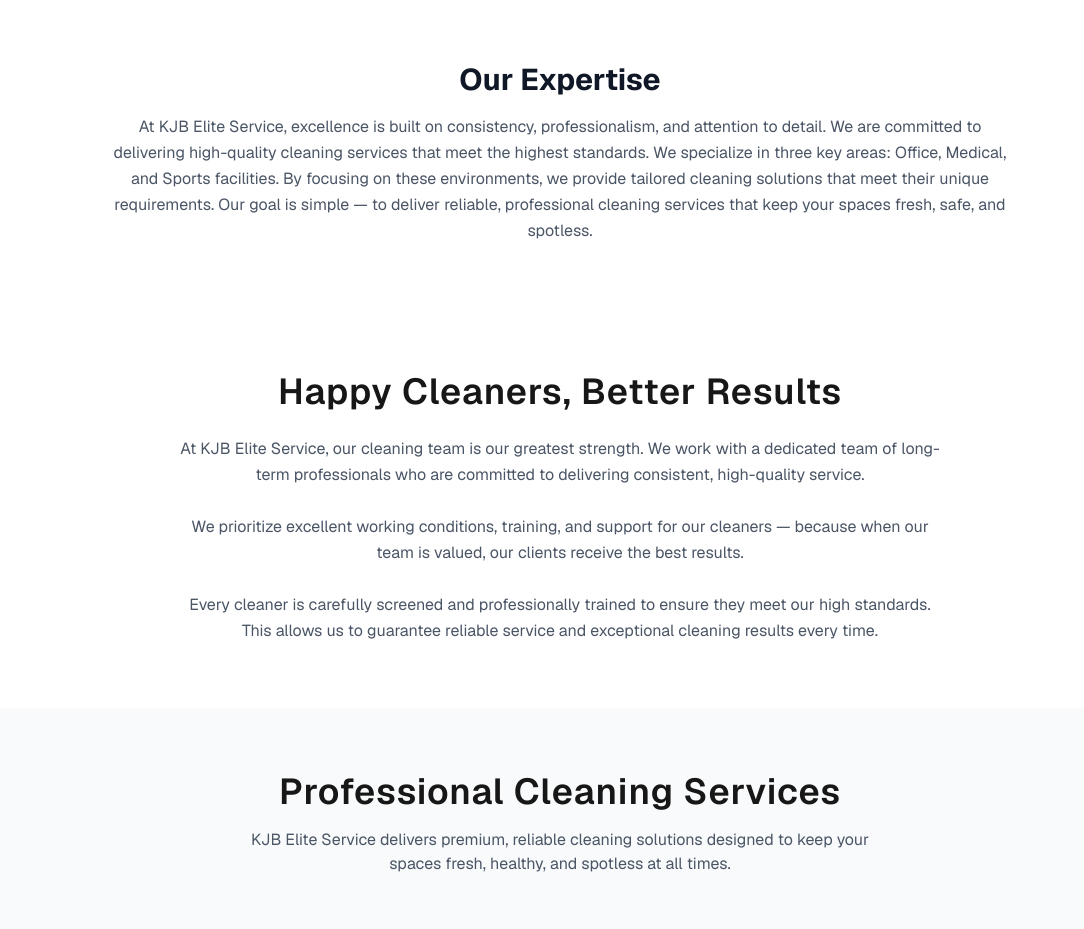
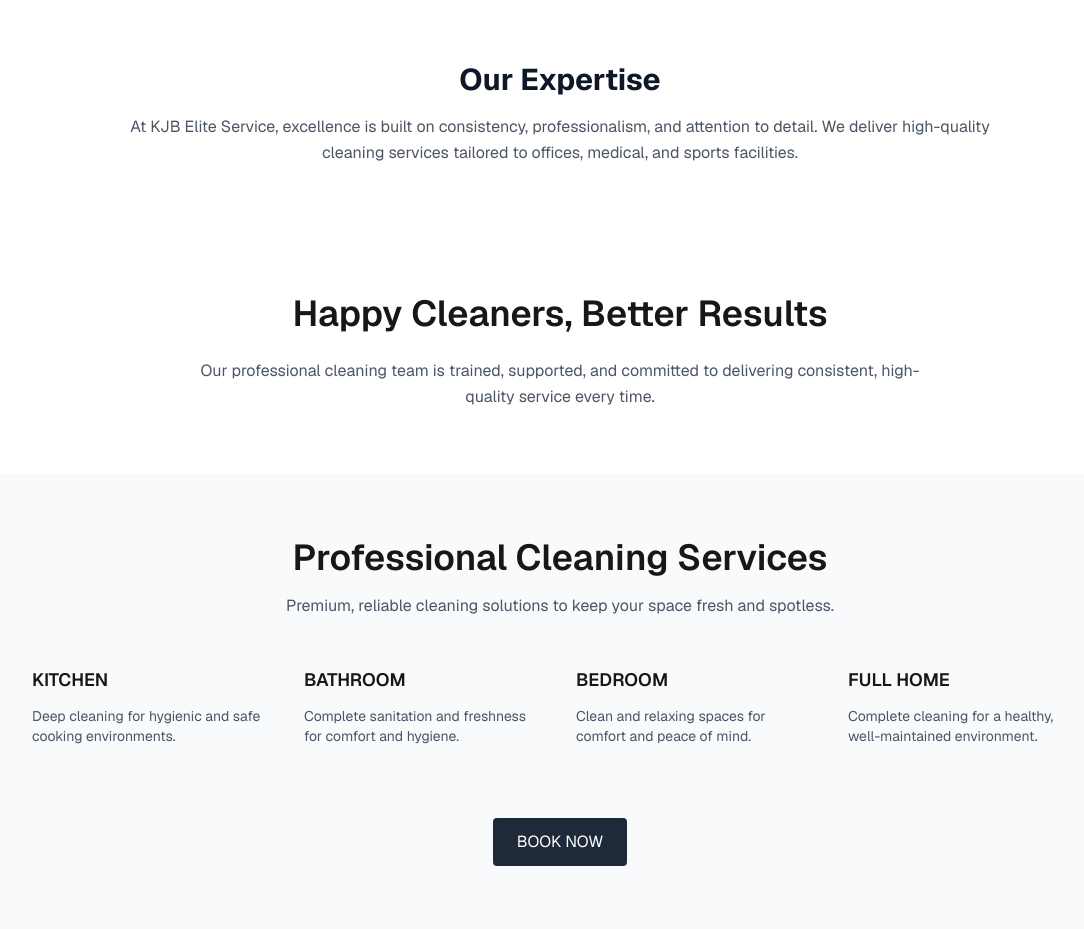
Before and after one commit to jacobk44/team_project, a Next.js app in the folder my-app/: page /about in a window 1280 px wide. Shown: the part 898-1827 px from the top of the page, without its empty margins (80-1164 px from the left). Built offline with nearby package versions, Linux system fonts and the light colour scheme.

Commit message:
fixed import path

```diff
--- a/my-app/app/page.tsx
+++ b/my-app/app/page.tsx
@@ -6,7 +6,7 @@
 import Cardbox from "@/app/ui/home/cardbox";
 import ContactCta from "@/app/ui/layout/contact-cta";
 
-export default function Page() {
+export default function Home() {
   return (
     <main className="bg-gray-100">
       {/* HERO SECTION */}
--- a/my-app/app/ui/about/hero.tsx
+++ b/my-app/app/ui/about/hero.tsx
@@ -4,20 +4,26 @@
 import Card from "@/app/ui/home/card";
 
 type HeroProps = {
-  title: string;
-  description: string;
-  buttonText: string;
-  image: string;
+  title?: string;
+  description?: string;
+  buttonText?: string;
+  image?: string;
 };
 
-export default function Hero({ buttonText, image }: HeroProps) {
+export default function Hero({
+  buttonText = "BOOK NOW",
+  image = "/clean_service.jpg",
+}: HeroProps) {
   return (
     <>
+      {/* HERO SECTION */}
       <section className="relative h-screen w-full flex items-center justify-center px-4 md:px-0">
         {/* Background */}
         <div
           className="absolute inset-0 bg-center bg-cover brightness-75"
-          style={{ backgroundImage: `url(${image})` }}
+          style={{
+            backgroundImage: `url(${image || "/clean_service.jpg"})`,
+          }}
         />
 
         {/* Overlay */}
@@ -29,29 +35,34 @@
             Why Choose KJB Elite Service
           </h2>
 
+          {/* Cards */}
           <div className="grid grid-cols-1 md:grid-cols-3 gap-6">
+            {Card && (
+              <>
                 <Card
                   title="Industry Specialization"
-              description="We specialize in professional cleaning services for offices, medical facilities, and sports environments, ensuring expert-level results in every space."
+                  description="We specialize in professional cleaning services for offices, medical facilities, and sports environments."
                   icon="🏢"
                 />
 
                 <Card
                   title="Happy Cleaners"
-              description="Our cleaners are trained, valued, and supported long-term, creating a motivated team that delivers consistent, high-quality cleaning results."
+                  description="Our cleaners are trained, valued, and supported long-term, ensuring consistent high-quality results."
                   icon="😊"
                 />
 
                 <Card
                   title="Quality Assurance"
-              description="We maintain strict quality control standards to ensure every cleaning service meets our promise of reliability, safety, and excellence."
+                  description="We maintain strict standards to ensure reliability, safety, and excellence in every service."
                   icon="✔️"
                 />
+              </>
+            )}
           </div>
         </div>
       </section>
 
-      {/* ABOUT SECTION */}
+      {/* ABOUT */}
       <section className="py-16 px-4 md:px-0 bg-white text-center">
         <div className="max-w-4xl mx-auto">
           <h2 className="text-2xl md:text-3xl font-bold mb-4 text-gray-900">
@@ -60,107 +71,72 @@
 
           <p className="text-gray-600 text-sm md:text-base leading-relaxed">
             At KJB Elite Service, excellence is built on consistency,
-            professionalism, and attention to detail. We are committed to
-            delivering high-quality cleaning services that meet the highest
-            standards. We specialize in three key areas: Office, Medical, and
-            Sports facilities. By focusing on these environments, we provide
-            tailored cleaning solutions that meet their unique requirements. Our
-            goal is simple — to deliver reliable, professional cleaning services
-            that keep your spaces fresh, safe, and spotless.
+            professionalism, and attention to detail. We deliver high-quality
+            cleaning services tailored to offices, medical, and sports facilities.
           </p>
         </div>
       </section>
 
-      {/* HAPPY CLEANERS SECTION */}
+      {/* CLEANERS */}
       <section className="px-4 md:px-20 py-12 md:py-16 bg-white">
         <div className="text-center max-w-3xl mx-auto">
-          <h2 className="text-2xl md:text-3xl lg:text-4xl font-semibold tracking-wide">
+          <h2 className="text-2xl md:text-3xl lg:text-4xl font-semibold">
             Happy Cleaners, Better Results
           </h2>
 
           <p className="mt-6 text-gray-600 text-sm md:text-base leading-relaxed">
-            At KJB Elite Service, our cleaning team is our greatest strength. We
-            work with a dedicated team of long-term professionals who are
-            committed to delivering consistent, high-quality service.
-            <br />
-            <br />
-            We prioritize excellent working conditions, training, and support
-            for our cleaners — because when our team is valued, our clients
-            receive the best results.
-            <br />
-            <br />
-            Every cleaner is carefully screened and professionally trained to
-            ensure they meet our high standards. This allows us to guarantee
-            reliable service and exceptional cleaning results every time.
+            Our professional cleaning team is trained, supported, and committed
+            to delivering consistent, high-quality service every time.
           </p>
         </div>
       </section>
 
-      {/* SERVICES SECTION */}
+      {/* SERVICES */}
       <section className="px-4 md:px-20 py-12 md:py-16 bg-gray-50">
         <div className="text-center max-w-2xl mx-auto">
-          <h2 className="text-2xl md:text-3xl lg:text-4xl font-semibold tracking-wide">
+          <h2 className="text-2xl md:text-3xl lg:text-4xl font-semibold">
             Professional Cleaning Services
           </h2>
+
           <p className="mt-4 text-gray-600 text-sm md:text-base">
-            KJB Elite Service delivers premium, reliable cleaning solutions
-            designed to keep your spaces fresh, healthy, and spotless at all
-            times.
+            Premium, reliable cleaning solutions to keep your space fresh and spotless.
           </p>
         </div>
 
         <div className="mt-12 grid grid-cols-1 sm:grid-cols-2 lg:grid-cols-4 gap-8">
-          {/* Kitchen */}
           <div>
-            <h3 className="font-semibold text-lg mb-3">KITCHEN SERVICES</h3>
-            <p className="text-sm md:text-base text-gray-600">
-              We provide deep kitchen cleaning services that ensure a hygienic,
-              fresh, and safe cooking environment. Our team focuses on
-              maintaining spotless surfaces and eliminating grease buildup for a
-              healthier space.
+            <h3 className="font-semibold text-lg mb-3">KITCHEN</h3>
+            <p className="text-sm text-gray-600">
+              Deep cleaning for hygienic and safe cooking environments.
             </p>
           </div>
 
-          {/* Bathroom */}
           <div>
-            <h3 className="font-semibold text-lg mb-3">BATHROOM SERVICES</h3>
-            <p className="text-sm md:text-base text-gray-600">
-              Our bathroom cleaning service ensures complete sanitation,
-              freshness, and comfort. We help maintain a clean and germ-free
-              environment that promotes hygiene and well-being.
+            <h3 className="font-semibold text-lg mb-3">BATHROOM</h3>
+            <p className="text-sm text-gray-600">
+              Complete sanitation and freshness for comfort and hygiene.
             </p>
           </div>
 
-          {/* Bedrooms */}
           <div>
-            <h3 className="font-semibold text-lg mb-3">BEDROOM SERVICES</h3>
-            <p className="text-sm md:text-base text-gray-600">
-              We create clean, organized, and relaxing bedroom spaces that
-              promote comfort and peace of mind. Our service ensures your
-              personal space always feels fresh and welcoming.
+            <h3 className="font-semibold text-lg mb-3">BEDROOM</h3>
+            <p className="text-sm text-gray-600">
+              Clean and relaxing spaces for comfort and peace of mind.
             </p>
           </div>
 
-          {/* Entire Home */}
           <div>
-            <h3 className="font-semibold text-lg mb-3">FULL HOME CLEANING</h3>
-            <p className="text-sm md:text-base text-gray-600">
-              Our full-home cleaning service provides complete care for every
-              area of your space. We ensure a consistently clean, healthy, and
-              well-maintained environment throughout your home.
+            <h3 className="font-semibold text-lg mb-3">FULL HOME</h3>
+            <p className="text-sm text-gray-600">
+              Complete cleaning for a healthy, well-maintained environment.
             </p>
           </div>
         </div>
 
         <div className="mt-12 text-center">
-          <h3 className="font-semibold text-lg mb-3">
-            Experience professional cleaning with KJB Elite Service — where
-            quality and reliability come first.
-          </h3>
-
           <Link
             href="/booking"
-            className="inline-block mt-6 bg-gray-800 text-white px-6 py-3 text-sm md:text-base tracking-wide hover:bg-gray-700 transition rounded"
+            className="inline-block mt-6 bg-gray-800 text-white px-6 py-3 hover:bg-gray-700 transition rounded"
           >
             {buttonText}
           </Link>
--- a/my-app/app/ui/home/card.tsx
+++ b/my-app/app/ui/home/card.tsx
@@ -1,4 +1,4 @@
-// components/Card.tsx
+
 
 type CardProps = {
   title: string;
```
Lines whose indentation alone changed are shown as unchanged.
